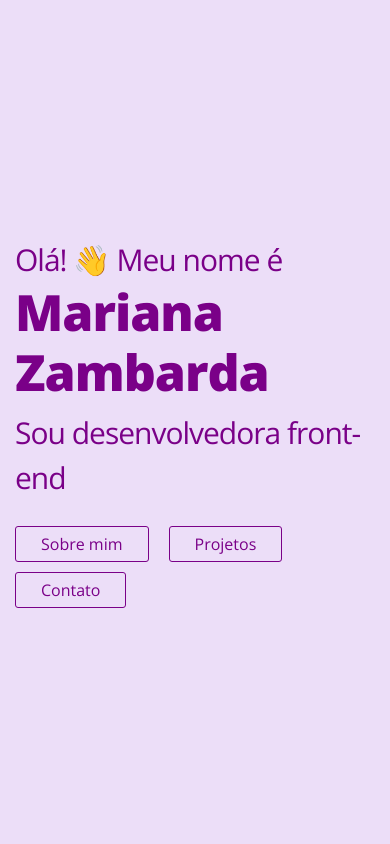
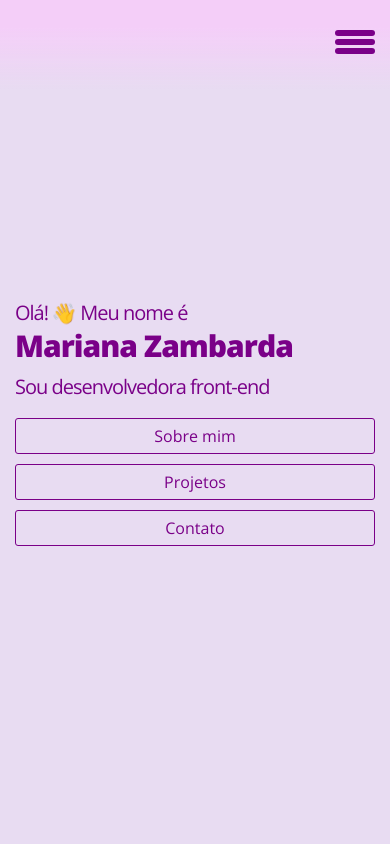
Before and after one commit to marizambarda/portfolio, a React (Create React App) app: page / in a window 390 px wide. Shown: the top 844 px of the page. Built offline with nearby package versions, Linux system fonts and the light colour scheme.

Commit message:
ajustes mobile

```diff
--- a/public/index.html
+++ b/public/index.html
@@ -24,7 +24,7 @@
       work correctly both with client-side routing and a non-root public URL.
       Learn how to configure a non-root public URL by running `npm run build`.
     -->
-    <title>React App</title>
+    <title>Mariana Zambarda</title>
   </head>
   <body>
     <noscript>You need to enable JavaScript to run this app.</noscript>
--- a/src/App.scss
+++ b/src/App.scss
@@ -8,21 +8,22 @@ ul {
 	list-style: none;
 }
 body {
-	background-color: #dfc7f496; //#f4cef8
+	background-color: #e8dcf2; //#f4cef8
 	color: #7a0088;
 	font-family: 'Open Sans', sans-serif;
 }
 .section-content {
 	a {
 		color: #7a0088;
-		display: inline-block;
 
 		&:hover {
 			color: #8a2f94;
 		}
 	}
 }
-
+.page-section {
+	margin-bottom: 50px;
+}
 .about-content h2,
 .projects-content h2,
 .contact-content h2 {
@@ -46,7 +47,6 @@ body {
 	text-decoration: none;
 	background: transparent;
 	border-radius: 3px;
-	margin-right: 20px;
 	margin-top: 10px;
 
 	&,
@@ -71,3 +71,6 @@ body {
 		color: #7a0088 !important;
 	}
 }
+h2 {
+	color: #7a0088;
+}
--- a/src/components/Menu/Menu.jsx
+++ b/src/components/Menu/Menu.jsx
@@ -9,7 +9,12 @@ import { MENU_OFFSET, EMAIL_URL, LINKEDIN_URL, GITHUB_URL } from '../../constant
 import './Menu.scss';
 
 function Menu() {
-	return <MenuDesktop />;
+	return (
+		<div>
+			<MenuDesktop />
+			<MobileMenu />
+		</div>
+	);
 }
 
 function MenuDesktop() {
@@ -36,25 +41,31 @@ function MenuDesktop() {
 					</AnchorLink>
 					<div className="menu-links">
 						<ul>
+							<li>
 								<AnchorLink offset={MENU_OFFSET} href="#about">
-								<li>Sobre</li>
+									Sobre
 								</AnchorLink>
+							</li>
+							<li>
 								<AnchorLink offset={MENU_OFFSET} href="#projects">
-								<li>Projetos</li>
+									Projetos
 								</AnchorLink>
+							</li>
+							<li>
 								<AnchorLink offset={MENU_OFFSET} href="#contact">
-								<li>Contato</li>
+									Contato
 								</AnchorLink>
+							</li>
 						</ul>
 					</div>
 					<div className="social-media">
-						<a href={EMAIL_URL} target="blank">
+						<a href={EMAIL_URL} target="_blank">
 							<FontAwesomeIcon icon={faEnvelopeOpenText} className="icon" />
 						</a>
-						<a href={LINKEDIN_URL} target="blank">
+						<a href={LINKEDIN_URL} target="_blank">
 							<FontAwesomeIcon icon={faLinkedinIn} className="icon" />
 						</a>
-						<a href={GITHUB_URL} target="blank">
+						<a href={GITHUB_URL} target="_blank">
 							<FontAwesomeIcon icon={faGithub} className="icon" />
 						</a>
 					</div>
@@ -64,4 +75,58 @@ function MenuDesktop() {
 	);
 }
 
+function MobileMenu() {
+	const [menuOpen, setMenuOpen] = useState(false);
+
+	async function toggleMenu(e) {
+		e.preventDefault();
+		setMenuOpen(!menuOpen);
+	}
+
+	return (
+		<div className="mobile-menu-header">
+			<div className="mobile-menu-header__background"></div>
+			<a href="#" onClick={toggleMenu} className={menuOpen ? 'mobile-menu-icon open' : 'mobile-menu-icon'}>
+				<div>
+					<span></span>
+					<span></span>
+					<span></span>
+				</div>
+			</a>
+			{menuOpen && (
+				<div className="mobile-menu">
+					<ul>
+						<li>
+							<AnchorLink offset={MENU_OFFSET} href="#about" onClick={() => setMenuOpen(false)}>
+								Sobre
+							</AnchorLink>
+						</li>
+						<li>
+							<AnchorLink offset={MENU_OFFSET} href="#projects" onClick={() => setMenuOpen(false)}>
+								Projetos
+							</AnchorLink>
+						</li>
+						<li>
+							<AnchorLink offset={MENU_OFFSET} href="#contact" onClick={() => setMenuOpen(false)}>
+								Contato
+							</AnchorLink>
+						</li>
+						<div className="social-media">
+							<a href={EMAIL_URL} target="_blank">
+								<FontAwesomeIcon icon={faEnvelopeOpenText} className="icon" />
+							</a>
+							<a href={LINKEDIN_URL} target="_blank">
+								<FontAwesomeIcon icon={faLinkedinIn} className="icon" />
+							</a>
+							<a href={GITHUB_URL} target="_blank">
+								<FontAwesomeIcon icon={faGithub} className="icon" />
+							</a>
+						</div>
+					</ul>
+				</div>
+			)}
+		</div>
+	);
+}
+
 export default Menu;
--- a/src/components/Menu/Menu.scss
+++ b/src/components/Menu/Menu.scss
@@ -6,38 +6,53 @@
 	background: linear-gradient(0deg, rgba(255, 0, 0, 0) 0%, rgba(244, 206, 248, 1) 70%); //
 	z-index: 1;
 	transition: transform 0.15s linear, opacity 0.15s linear;
+	display: none;
+	@media (min-width: 992px) {
+		display: block;
+	}
 
 	&.hidden {
 		transform: translateY(-60px);
 		opacity: 0;
 	}
+
 	a {
 		text-decoration: none;
 	}
+
 	.container {
 		padding-left: 30px;
 	}
+
 	.menu-desktop-inner {
 		display: flex;
 		padding: 20px;
 		padding-bottom: 60px;
 	}
+
 	h1 {
 		font-size: 30px;
 		font-weight: bold;
 		border-right: 1px solid #7a0088;
 		padding-right: 20px;
 	}
+
 	.menu-links {
 		margin-top: 5px;
 		margin-left: 20px;
 		flex-grow: 1;
+
+		li {
+			display: inline-block;
+		}
+
+		a {
+			margin-right: 15px;
+			font-size: 18px;
+			color: #3c133f;
+		}
 	}
-	.menu-links a {
-		margin-right: 15px;
-		font-size: 18px;
-		color: #3c133f;
-	}
+
 	.social-media {
 		.icon {
 			font-size: 30px;
@@ -45,3 +60,154 @@
 		}
 	}
 }
+
+.mobile-menu {
+	position: fixed;
+	width: 100%;
+	height: 100%;
+	top: 0;
+	left: 0;
+	z-index: 5;
+	background: rgba(0, 0, 0, 0.9);
+	transition: transform 0.3s ease-in-out, opacity 0.3s ease-in-out;
+	color: #fff;
+	padding: 20px;
+	padding-top: 90px;
+
+	ul {
+		li {
+			border-top: 1px solid #666;
+
+			&:last-child {
+				border-bottom: 1px solid #666;
+			}
+
+			a {
+				display: block;
+				font-size: 20px;
+				padding: 10px 0;
+
+				&,
+				&:hover {
+					color: #fff;
+					text-decoration: none;
+				}
+			}
+		}
+	}
+
+	.social-media {
+		text-align: center;
+		.icon {
+			font-size: 40px;
+			margin: 20px;
+			color: #fff;
+		}
+	}
+}
+
+.mobile-menu-header__background {
+	background: linear-gradient(0deg, rgba(232, 220, 242, 0) 0%, rgba(244, 206, 248, 1) 70%);
+	height: 90px;
+	width: 100%;
+	position: fixed;
+	top: 0;
+	left: 0;
+	z-index: 5;
+}
+
+.mobile-menu-icon {
+	display: block;
+	position: fixed;
+	top: 30px;
+	right: 15px;
+	z-index: 6;
+
+	div {
+		width: 40px;
+		height: 24px;
+		position: relative;
+		-webkit-transform: rotate(0deg);
+		-moz-transform: rotate(0deg);
+		-o-transform: rotate(0deg);
+		transform: rotate(0deg);
+		-webkit-transition: 0.5s ease-in-out;
+		-moz-transition: 0.5s ease-in-out;
+		-o-transition: 0.5s ease-in-out;
+		transition: 0.5s ease-in-out;
+		cursor: pointer;
+	}
+
+	span {
+		display: block;
+		position: absolute;
+		height: 6px;
+		width: 100%;
+		background: #7a0088;
+		border-radius: 9px;
+		opacity: 1;
+		left: 0;
+		-webkit-transform: rotate(0deg);
+		-moz-transform: rotate(0deg);
+		-o-transform: rotate(0deg);
+		transform: rotate(0deg);
+		-webkit-transition: 0.25s ease-in-out;
+		-moz-transition: 0.25s ease-in-out;
+		-o-transition: 0.25s ease-in-out;
+		transition: 0.25s ease-in-out;
+
+		&:nth-child(1) {
+			top: 0px;
+			-webkit-transform-origin: left center;
+			-moz-transform-origin: left center;
+			-o-transform-origin: left center;
+			transform-origin: left center;
+		}
+		&:nth-child(2) {
+			top: 9px;
+			-webkit-transform-origin: left center;
+			-moz-transform-origin: left center;
+			-o-transform-origin: left center;
+			transform-origin: left center;
+		}
+		&:nth-child(3) {
+			top: 18px;
+			-webkit-transform-origin: left center;
+			-moz-transform-origin: left center;
+			-o-transform-origin: left center;
+			transform-origin: left center;
+		}
+	}
+
+	&.open {
+		span {
+			background-color: rgba(244, 206, 248, 1);
+			&:nth-child(1) {
+				-webkit-transform: rotate(45deg);
+				-moz-transform: rotate(45deg);
+				-o-transform: rotate(45deg);
+				transform: rotate(45deg);
+				top: -3px;
+				left: 8px;
+			}
+			&:nth-child(2) {
+				width: 0%;
+				opacity: 0;
+			}
+			&:nth-child(3) {
+				-webkit-transform: rotate(-45deg);
+				-moz-transform: rotate(-45deg);
+				-o-transform: rotate(-45deg);
+				transform: rotate(-45deg);
+				top: 26px;
+				left: 8px;
+			}
+		}
+	}
+}
+
+@media (min-width: 992px) {
+	.mobile-menu-header {
+		display: none;
+	}
+}
--- a/src/pages/AboutPage/AboutPage.jsx
+++ b/src/pages/AboutPage/AboutPage.jsx
@@ -4,7 +4,7 @@ import './AboutPage.scss';
 
 function AboutPage() {
 	return (
-		<div className="section-about" id="about">
+		<div className="section-about page-section" id="about">
 			<Container>
 				<div className="about-content">
 					<Row>
--- a/src/pages/ContactPage/ContactPage.jsx
+++ b/src/pages/ContactPage/ContactPage.jsx
@@ -8,7 +8,7 @@ import './ContactPage.scss';
 
 function ContactPage() {
 	return (
-		<div className="sections-contact" id="contact">
+		<div className="sections-contact page-section" id="contact">
 			<Container>
 				<Row>
 					<Col md={{ span: 10, offset: 1 }}>
@@ -26,7 +26,7 @@ function ContactPage() {
 									<li>
 										<Button
 											href={EMAIL_URL}
-											target="blank"
+											target="_blank"
 											variant="outline-primary"
 											size="lg"
 											block
@@ -38,7 +38,7 @@ function ContactPage() {
 									<li>
 										<Button
 											href={LINKEDIN_URL}
-											target="blank"
+											target="_blank"
 											variant="outline-primary linkedin"
 											size="lg"
 											block
@@ -50,7 +50,7 @@ function ContactPage() {
 									<li>
 										<Button
 											href={GITHUB_URL}
-											target="blank"
+											target="_blank"
 											variant="outline-primary github"
 											size="lg"
 											block
--- a/src/pages/HomePage/HomePage.jsx
+++ b/src/pages/HomePage/HomePage.jsx
@@ -6,10 +6,10 @@ import './HomePage.scss';
 
 function HomePage() {
 	return (
-		<div className="section-home" id="home">
+		<div className="section-home page-section" id="home">
 			<Container className="section-home__about">
 				<Row>
-					<Col md={{ span: 6, offset: 1 }}>
+					<Col lg={{ span: 6, offset: 1 }}>
 						<p className="salutation">
 							Olá! <span>👋</span> Meu nome é
 						</p>
--- a/src/pages/HomePage/HomePage.scss
+++ b/src/pages/HomePage/HomePage.scss
@@ -4,10 +4,13 @@
 	align-items: center;
 
 	&__about {
+		.salutation,
+		.position-company {
+			font-size: 20px;
+			font-weight: 300;
+			letter-spacing: -1px;
+		}
 		.salutation {
-			letter-spacing: -1px;
-			font-size: 30px;
-			font-weight: 300;
 			margin: 0;
 
 			span {
@@ -32,20 +35,36 @@
 
 		h1 {
 			letter-spacing: -1px;
-			font-size: 50px;
+			font-size: 30px;
 			font-weight: bold;
-		}
-
-		.position-company {
-			font-size: 30px;
-			font-weight: 300;
-			letter-spacing: -1px;
 		}
 	}
 
 	&__menu {
-		li {
-			display: inline-block;
+		a {
+			display: block;
 		}
 	}
 }
+
+@media (min-width: 576px) {
+	.section-home {
+		&__about {
+			.salutation,
+			.position-company {
+				font-size: 30px;
+			}
+			h1 {
+				font-size: 50px;
+			}
+		}
+		&__menu {
+			li {
+				display: inline-block;
+			}
+			a {
+				margin-right: 20px;
+			}
+		}
+	}
+}
--- a/src/pages/ProjectsPage/ProjectsPage.scss
+++ b/src/pages/ProjectsPage/ProjectsPage.scss
@@ -8,23 +8,33 @@
 	}
 
 	.project-image {
-		width: 290px;
+		width: 100%;
+		margin-bottom: 20px;
 	}
-	.projects-content h3 {
+
+	.projects-content {
+		color: #000;
+
+		.buttons a {
+			display: block;
+
+			@media (min-width: 576px) {
+				display: inline-block;
+			}
+		}
+
+		h3 {
 			font-size: 25px;
 			font-weight: bold;
 			margin-bottom: 3px;
 		}
-	.projects-content p {
+		p {
 			font-weight: 400;
 			padding-top: 8px;
 			margin-bottom: 0px;
 		}
+	}
 
-	.projects-content h3,
-	.projects-content p {
-		color: #000;
-	}
 	.badge-technologies {
 		font-weight: 600;
 		text-align: center;
```
Also changed, not shown: src/pages/ProjectsPage/ProjectsPage.jsx (+5 -5 lines). Lines whose indentation alone changed are shown as unchanged.
